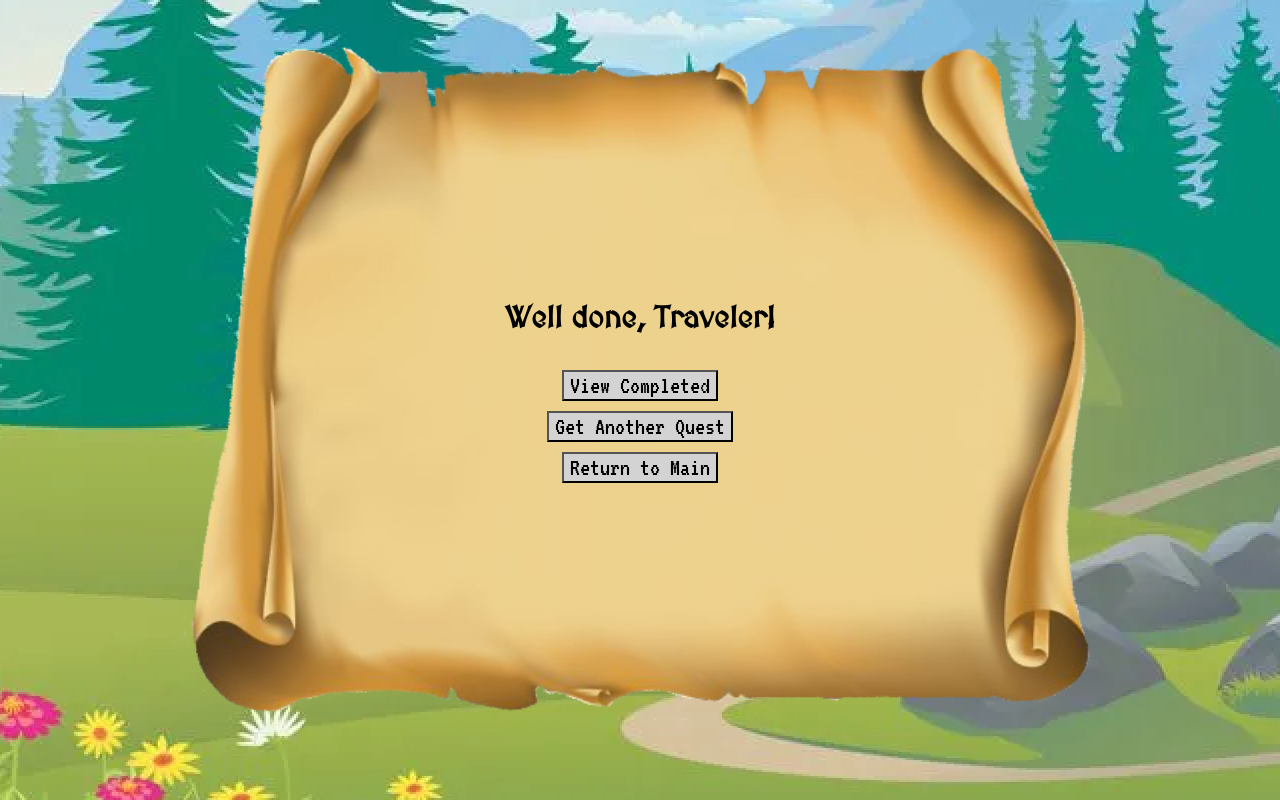
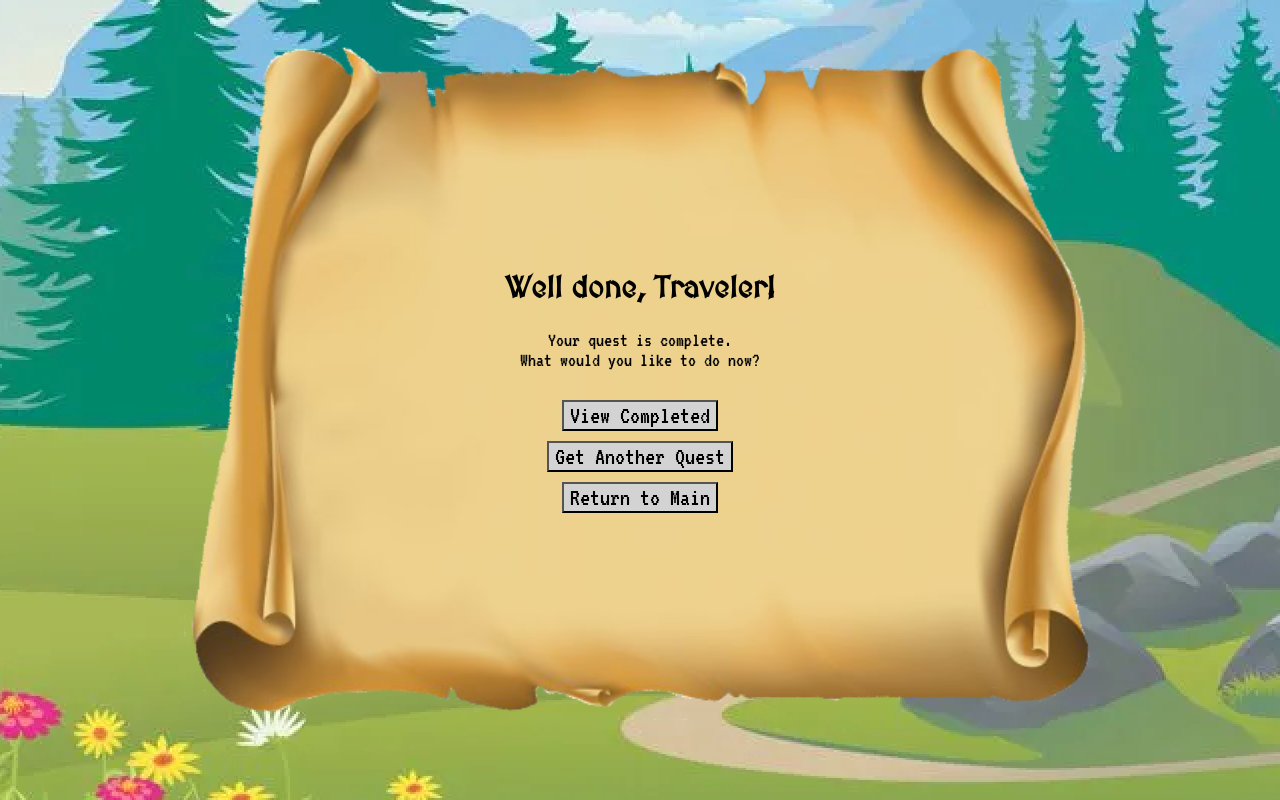
Before and after one commit to scottdgaines/sidequest, a React (Create React App) app: page /quest-complete in a window 1280 px wide. Built offline with nearby package versions, Linux system fonts and the light colour scheme; no server answers.

Commit message:
Change quest-text font

```diff
--- a/src/Components/QuestView/QuestView.css
+++ b/src/Components/QuestView/QuestView.css
@@ -4,7 +4,9 @@
 }
 
 .quest-text {
-    font-family: 'Cardo', serif;
+    font-family: 'VT323', monospace;
+    text-align: center;
+    font-size: 20px;;
 }
 
 .quest-button {
--- a/src/Components/QuestView/QuestView.js
+++ b/src/Components/QuestView/QuestView.js
@@ -12,7 +12,7 @@ const QuestView = ({ currentQuest,  markCompleted, getData, completed, error })
             <h2 className="quest-header">{currentQuest.activity}</h2>
             {optionalLink}
         </div> :
-        <h2 className="quest-header">Well done, Traveler!</h2>
+        <div><h2 className="quest-header">Well done, Traveler!</h2><p className="quest-text">Your quest is complete. <br /> What would you like to do now?</p></div>
     const dynamicButton = !completed && !error ?
         <Link to="quest-complete">
             <button
```
Also changed, not shown: 1 other file (tests, documents, lock files or other folders).
